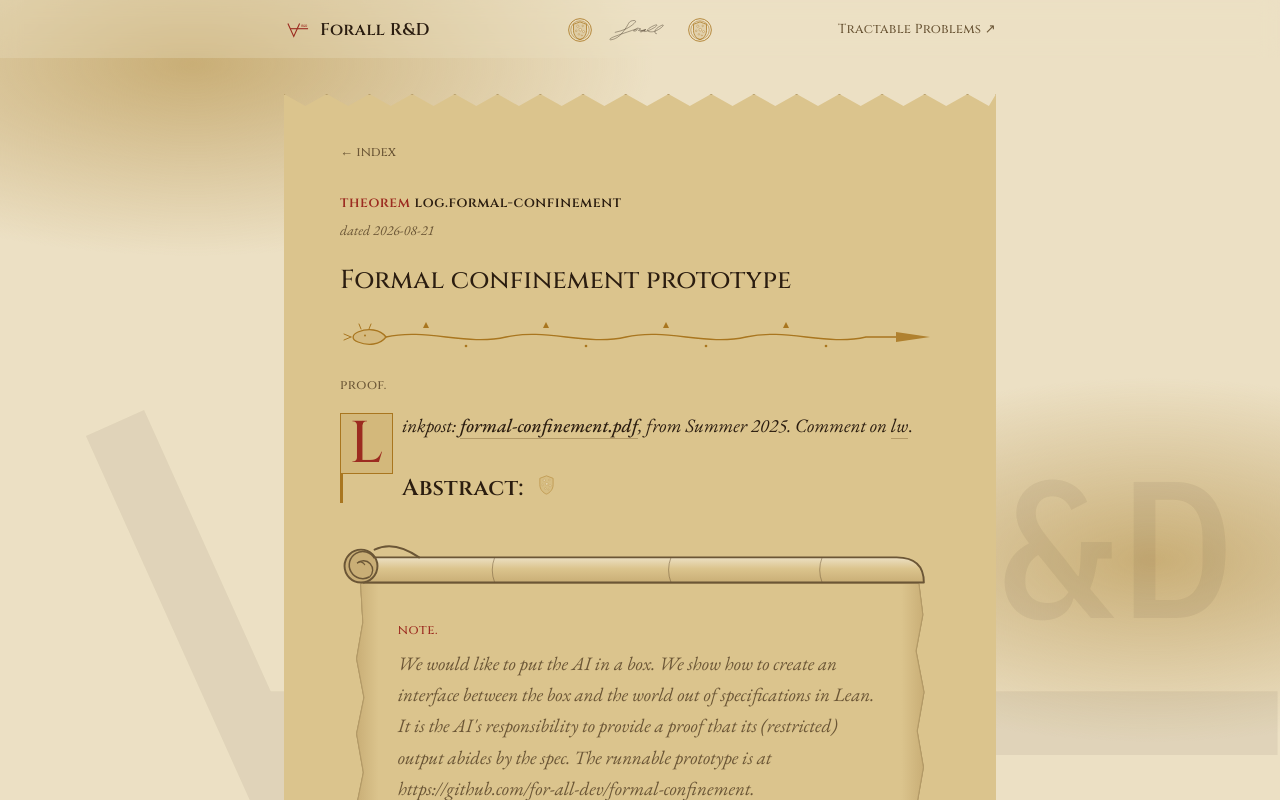
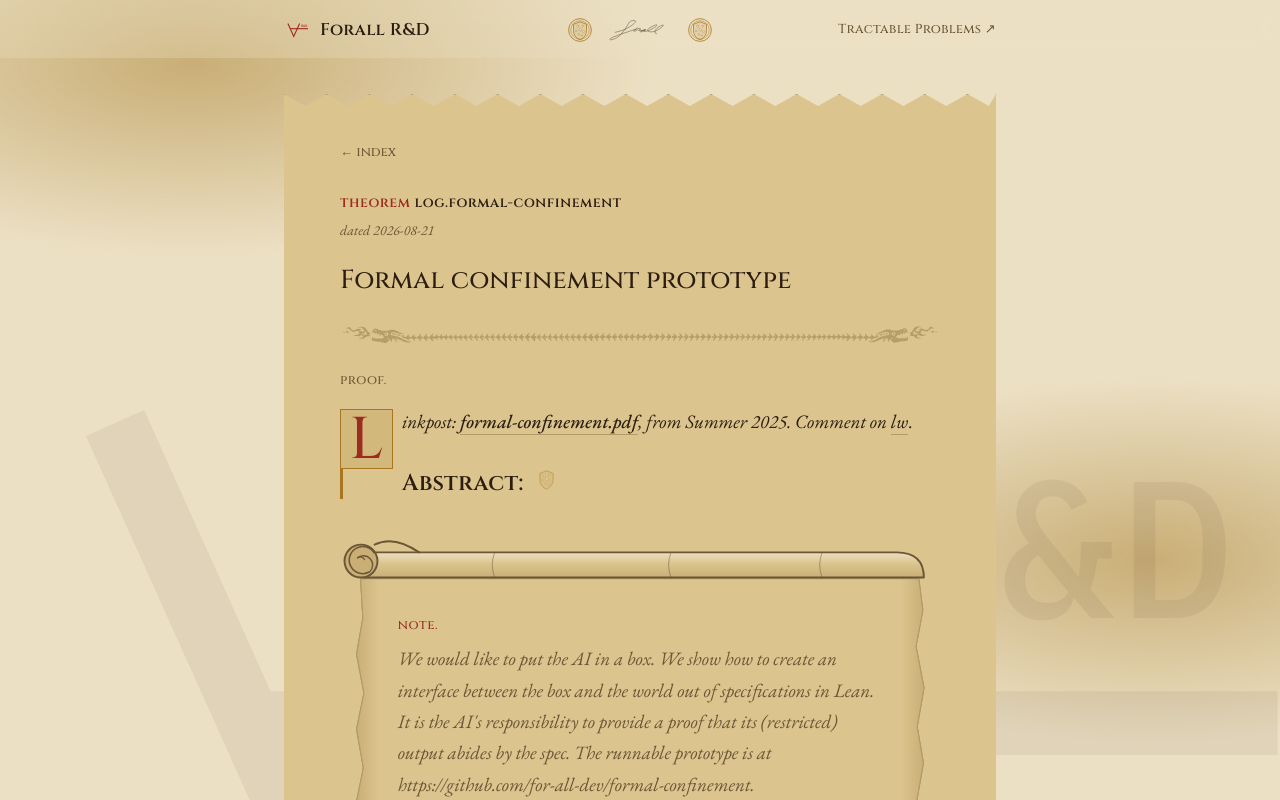
Before and after one commit to for-all-dev/website, a React (Vite) app: page /p/formal-confinement in a window 1280 px wide. Shown: the top 800 px of the page. Built offline with nearby package versions, Linux system fonts and the light colour scheme.

Commit message:
dragons appear everywhere

```diff
--- a/src/components/DragonRule.css
+++ b/src/components/DragonRule.css
@@ -14,6 +14,12 @@
   height: auto;
 }
 
+/* inside a post's parchment card there's no margin to reach into either */
+.theorem .dragon-rule {
+  width: 100%;
+  margin-left: 0;
+}
+
 /* on phones there's no margin to reach into, so keep it within the text */
 @media (max-width: 640px) {
   .dragon-rule {
--- a/src/components/DragonRule.tsx
+++ b/src/components/DragonRule.tsx
@@ -3,10 +3,10 @@ import './DragonRule.css'
 
 /** Section divider: two dragons breathing fire, joined by a long spine.
     Inlined so the drawing takes its colour from CSS (currentColor). */
-export function DragonRule() {
+export function DragonRule({ className }: { className?: string }) {
   return (
     <div
-      className="dragon-rule"
+      className={className ? `dragon-rule ${className}` : 'dragon-rule'}
       aria-hidden="true"
       dangerouslySetInnerHTML={{ __html: dragonSvg }}
     />
--- a/src/components/WyrmRule.tsx
+++ b/src/components/WyrmRule.tsx
@@ -1,4 +1,14 @@
+import { DragonRule } from './DragonRule'
+
+/* Every serpent rule on the site (footer, posts, markdown `---`) now draws
+   the dragon instead. To bring the serpent back everywhere, make WyrmRule
+   return <SerpentRule className={className} /> again. */
 export function WyrmRule({ className }: { className?: string }) {
+  return <DragonRule className={className} />
+}
+
+/** The original serpent line, kept for reference. */
+export function SerpentRule({ className }: { className?: string }) {
   return (
     <svg
       viewBox="0 0 600 32"
```
